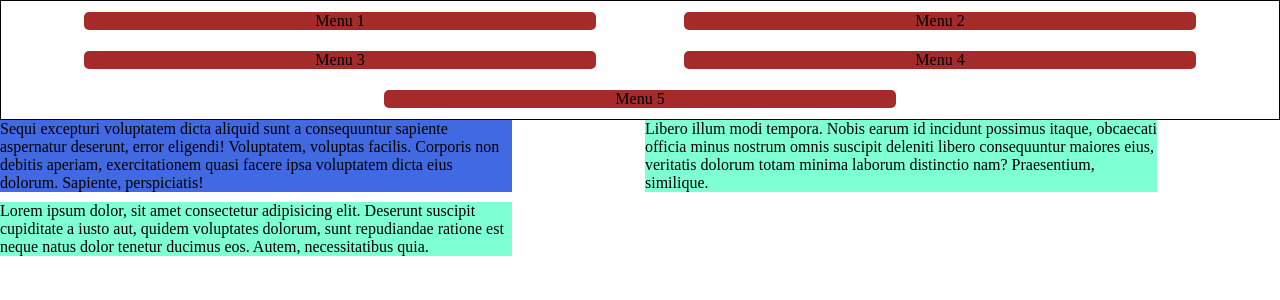
After one commit to lounis59/dwwm2024, a PHP site: page /CSS/base/position/flex/index.html in a window 1280 px wide. The commit adds this page. Shown: the top 300 px of the page. Run offline with PHP 8.4, Linux system fonts and the light colour scheme.

Commit message:
ajout cours flex

```diff
--- /dev/null
+++ b/01 html/CSS/base/position/flex/index.html
@@ -0,0 +1,45 @@
+<!DOCTYPE html>
+<html lang="fr">
+
+<head>
+    <meta charset="UTF-8">
+    <meta name="viewport" content="width=device-width, initial-scale=1.0">
+    <title>Les flexbox</title>
+    <link rel="stylesheet" href="style.css">
+</head>
+
+<body>
+    <!-- (header>nav>ul>li*5>{Menu $})+main>section>article*3>p>lorem -->
+    <header>
+        <nav>
+            <ul>
+                <li>Menu 1</li>
+                <li>Menu 2</li>
+                <li>Menu 3</li>
+                <li>Menu 4</li>
+                <li>Menu 5</li>
+            </ul>
+        </nav>
+    </header>
+    <main>
+        <section>
+            <article>
+                <p>Lorem ipsum dolor, sit amet consectetur adipisicing elit. Deserunt suscipit cupiditate a iusto aut,
+                    quidem voluptates dolorum, sunt repudiandae ratione est neque natus dolor tenetur ducimus eos.
+                    Autem, necessitatibus quia.</p>
+            </article>
+            <article>
+                <p>Libero illum modi tempora. Nobis earum id incidunt possimus itaque, obcaecati officia minus nostrum
+                    omnis suscipit deleniti libero consequuntur maiores eius, veritatis dolorum totam minima laborum
+                    distinctio nam? Praesentium, similique.</p>
+            </article>
+            <article>
+                <p>Sequi excepturi voluptatem dicta aliquid sunt a consequuntur sapiente aspernatur deserunt, error
+                    eligendi! Voluptatem, voluptas facilis. Corporis non debitis aperiam, exercitationem quasi facere
+                    ipsa voluptatem dicta eius dolorum. Sapiente, perspiciatis!</p>
+            </article>
+        </section>
+    </main>
+</body>
+
+</html>
--- /dev/null
+++ b/01 html/CSS/base/position/flex/style.css
@@ -0,0 +1,86 @@
+*,
+::before,
+::after {
+    margin: 0;
+    padding: 0;
+    box-sizing: border-box;
+}
+
+/*
+    Me display: flex permet de rendre plus flexible est adaptable des element aux differents taille d'ecran
+    On pourrra agrace a cela faciliter l'espacemnt des elemnt et leur placement
+    Le display flex s'utilise toujer sur le parent des element que l'on souhaite deplacer
+        Ici je souhaite deplacer mes li
+        Je vais donc viser mon ul
+*/
+ul {
+    display: flex;
+    /*
+        Le display flex fonctionne sur deux axe
+        Un principale et un secondaire
+        Par defaut le principale est l'axe horizontale et le secondaire le vertical
+        On peut choisir l'axe principale voulu avec la proprieté "flex-direction"
+            Elle prendra en paramettre "row", "column", "row-reverse", ou "column-reverse"
+    */
+    flex-direction: row;
+    height: 15vh;
+    /*
+        justify-content permet de placer les element sur l'axe principale
+        On peut les placer au debut ou a la fin de l'axe
+        Les centrer ou bien encore choisir un emplacement
+            space-between, space-around, space-evenly
+    */
+    justify-content: space-evenly;
+    /*
+        Permet d'indiquer aux element de creer de nouvelle ligne si il manque de places.
+    */
+    flex-wrap: wrap;
+    list-style: none;
+    /* Permet de placer les element sur l'axe secondaire */
+    align-items: center;
+    border: 1px solid black;
+}
+
+li {
+    width: 40vw;
+    border-radius: 5px;
+    border: 1px solid rgba(red, green, blue, 0.5);
+    background-color: brown;
+    margin: 5px;
+    text-align: center;
+}
+
+li:hover {
+    /*
+        On indique un facteur d'agrendissement a nos element
+        Ici seul les element au survol en a un ,donc il prendra la place restante
+    */
+    flex-grow: 1;
+}
+
+section {
+    display: flex;
+    /* Fusion de flex-direction et flex-wrap */
+    flex-flow: column wrap;
+    height: 150px;
+    /*
+        gap est la fusion entre de row-gap et column-gap
+        Il permet d'indiquer un espacement entre les colone et les ranges
+    */
+    gap: 10px;
+}
+
+article {
+    background-color: aquamarine;
+    width: 40%;
+}
+
+article:last-child {
+    background-color: royalblue;
+    /*
+        La proprieter order pemet de changer l'ordre des elment par defaut chaque element a une valeur de 0 et suis l'orde du html
+        Si on selectionne un element et qu'on lui donne la valeur positive il ira se placer apres ceux qui sont en 0
+        Et inversement avec une valeur negative
+    */
+    order: -1;
+}
```
Also changed, not shown: 01 html/CSS/exercise/index.html (+12 -2 lines), 01 html/CSS/exercise/style.css (+57 -4 lines).
